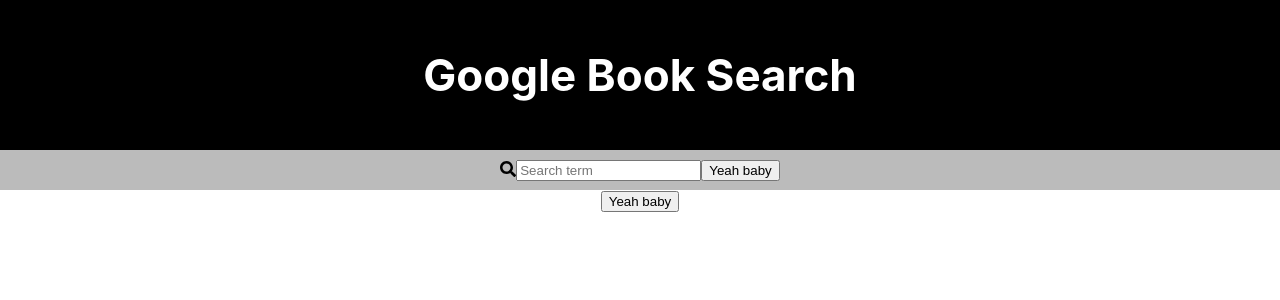
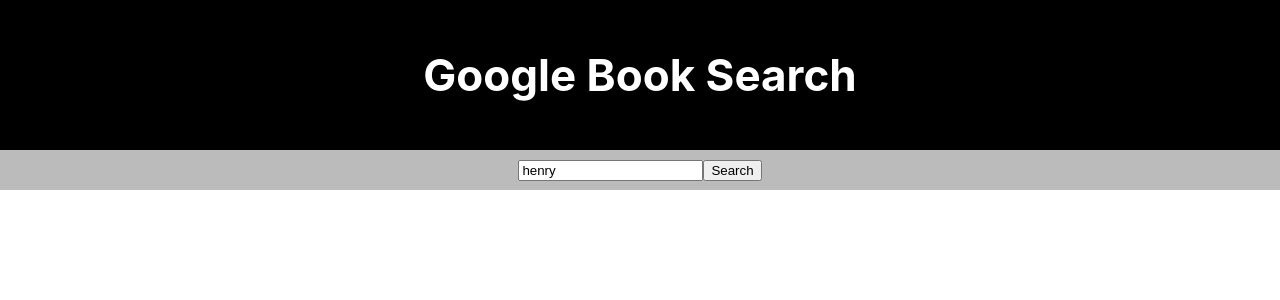
Before and after one commit to thinkful-ei-heron/larry-jonny-book-search, a React (Create React App) app: page / in a window 1280 px wide. Shown: the top 300 px of the page. Built offline with nearby package versions, Linux system fonts and the light colour scheme; the HTML template or start-up script is replaced by a standard one.

Commit message:
Update 3

```diff
--- a/src/App.js
+++ b/src/App.js
@@ -14,8 +14,13 @@
         }
     }
 
+    handleSearch = (e) => {
+        this.setState({search:  e.target.value});
+    };
+
     handleSubmit = () => {
         let tempBooks = [];
+
 
         fetch(`https://www.googleapis.com/books/v1/volumes?q=${this.state.search}`).then(res => {
             if (!res.ok) {
@@ -43,10 +48,9 @@
                 <header className="App-header">
                     <h1>Google Book Search</h1>
                 </header>
-                <SearchBar
-                  handleSubmit= {this.handleSubmit} />
-                {this.state.books.map(book => (<Book key={book.id} link={book.link} title={book.title} img={book.img} description={book.description} price={book.price} authors={book.authors} />))}
-                <button onClick={this.handleSubmit}>Yeah baby</button>
+                <SearchBar searchTerm={this.state.search} handleSearch= {this.handleSearch} handleSubmit={this.handleSubmit} />
+                {this.state.books.map(book =>
+                    (<Book key={book.id} link={book.link} title={book.title} img={book.img} description={book.description} price={book.price} authors={book.authors} />))}
             </div>
         );
     }
--- a/src/SearchBar/searchBar.js
+++ b/src/SearchBar/searchBar.js
@@ -1,18 +1,16 @@
 import React, { Component } from 'react';
 import './searchBar.css';
-import { FontAwesomeIcon } from '@fortawesome/react-fontawesome';
-import { faSearch } from '@fortawesome/free-solid-svg-icons';
 
 class SearchBar extends Component {
   render() {
     return (
       <div className="SearchBar">
         <div className="SearchBar__controls">
-          <FontAwesomeIcon icon={faSearch} />
           <input
             placeholder="Search term"
-            value={this.props.searchTerm} />
-          <button onClick={e => this.props.handleSubmit(e.target.value)}>Yeah baby</button>
+            value={this.props.searchTerm}
+            onChange={this.props.handleSearch}/>
+          <button onClick={this.props.handleSubmit}>Search</button>
         </div>
       </div>
     );
```
